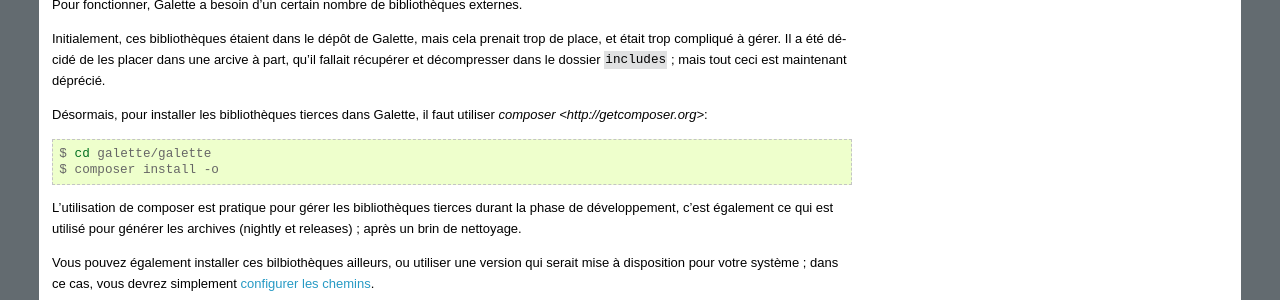
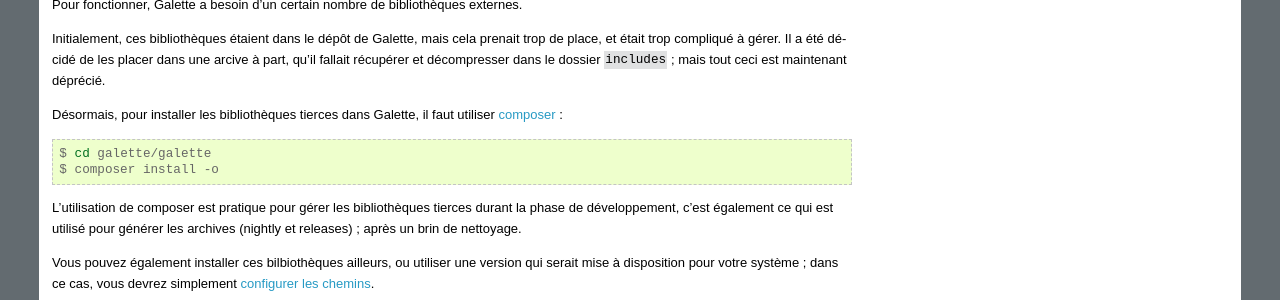
Before and after one commit to galette/galettedoc, a Sphinx documentation site: the page built from source/development/git.rst, in a window 1280 px wide. Shown: the part 922-1222 px from the top of the page. Built offline with Sphinx 7.4.7, drawn with Linux system fonts in a browser that asks for light colours.

Commit message:
Corrction du lien composer

```diff
--- a/source/development/git.rst
+++ b/source/development/git.rst
@@ -36,7 +36,7 @@
 
 Initialement, ces bibliothèques étaient dans le dépôt de Galette, mais cela prenait trop de place, et était trop compliqué à gérer. Il a été décidé de les placer dans une arcive à part, qu'il fallait récupérer et décompresser dans le dossier ``includes`` ; mais tout ceci est maintenant déprécié.
 
-Désormais, pour installer les bibliothèques tierces dans Galette, il faut utiliser `composer <http://getcomposer.org>`:
+Désormais, pour installer les bibliothèques tierces dans Galette, il faut utiliser `composer <http://getcomposer.org>`_ :
 
 .. code-block:: bash
 
```
